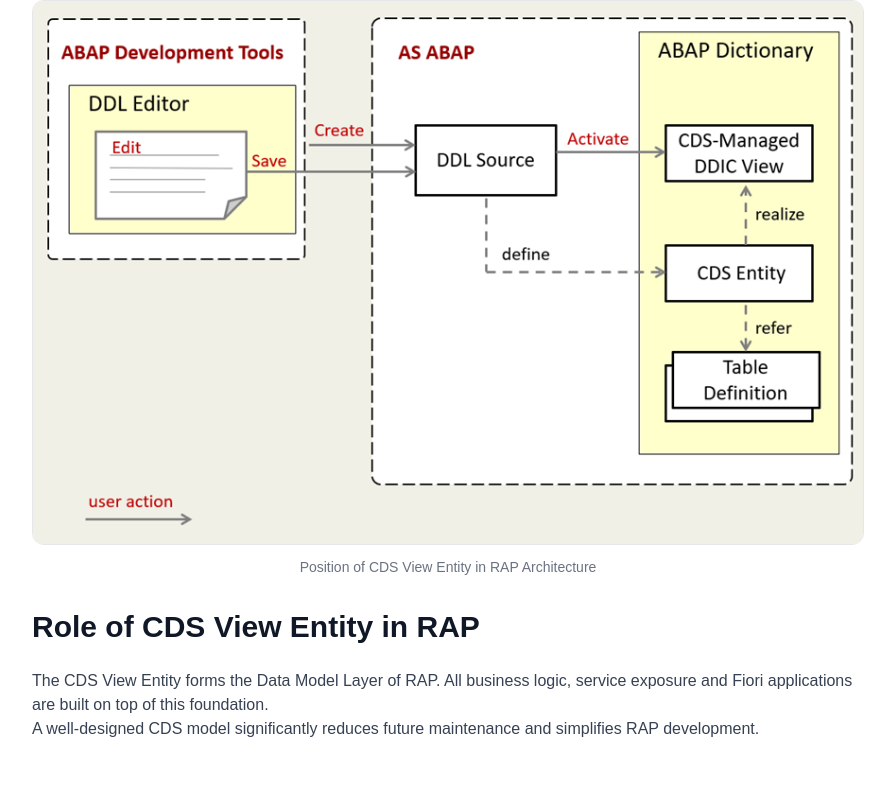
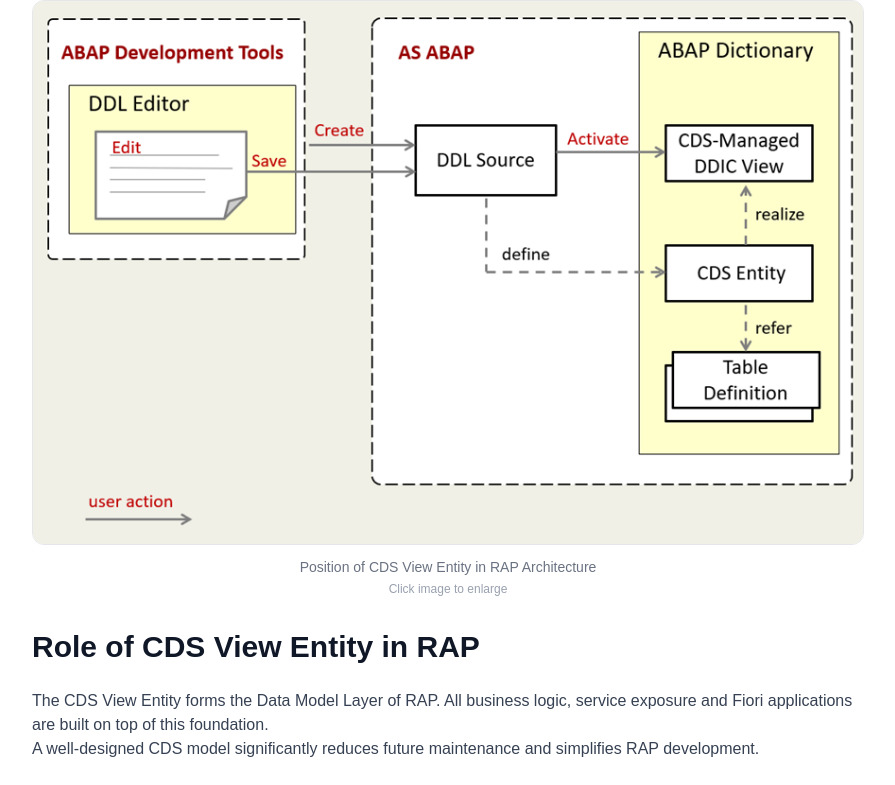
Before and after one commit to syedshadabhussain-ux/cloudabap-website, a Next.js app: page /tutorials/rap/fundamentals/cds-view-entity in a window 1280 px wide. Shown: the part 2201-2986 px from the top of the page, without its empty margins (351-1246 px from the left). Built offline with nearby package versions, Linux system fonts and the light colour scheme.

Commit message:
Image zoom on click

```diff
--- a/components/tutorials/ImageBlock.tsx
+++ b/components/tutorials/ImageBlock.tsx
@@ -1,4 +1,7 @@
+"use client";
 import Image from "next/image";
+import Zoom from "react-medium-image-zoom";
+import "react-medium-image-zoom/dist/styles.css";
 
 interface ImageBlockProps {
   src: string;
@@ -15,6 +18,7 @@ export default function ImageBlock({
 }: ImageBlockProps) {
   return (
     <figure className="my-8">
+      <Zoom>
         <Image
           src={src}
           alt={alt}
@@ -23,12 +27,16 @@ export default function ImageBlock({
           quality={85}
           sizes="(max-width: 768px) 100vw, (max-width: 1200px) 90vw, 1200px"
           priority={priority}
-        className="w-full h-auto rounded-xl border border-gray-200"
+          className="w-full h-auto rounded-xl border border-gray-200 cursor-zoom-in"
         />
+      </Zoom>
 
       {caption && (
         <figcaption className="text-center text-sm text-gray-500 mt-3">
           {caption}
+          <div className="text-xs text-gray-400 mt-1">
+            Click image to enlarge
+          </div>
         </figcaption>
       )}
     </figure>
--- a/package.json
+++ b/package.json
@@ -14,6 +14,7 @@
     "react": "19.2.4",
     "react-dom": "19.2.4",
     "react-icons": "^5.6.0",
+    "react-medium-image-zoom": "^5.4.6",
     "resend": "^6.12.4",
     "sharp": "^0.34.5"
   },
```
Also changed, not shown: 1 other file (tests, documents, lock files or other folders). Lines whose indentation alone changed are shown as unchanged.
